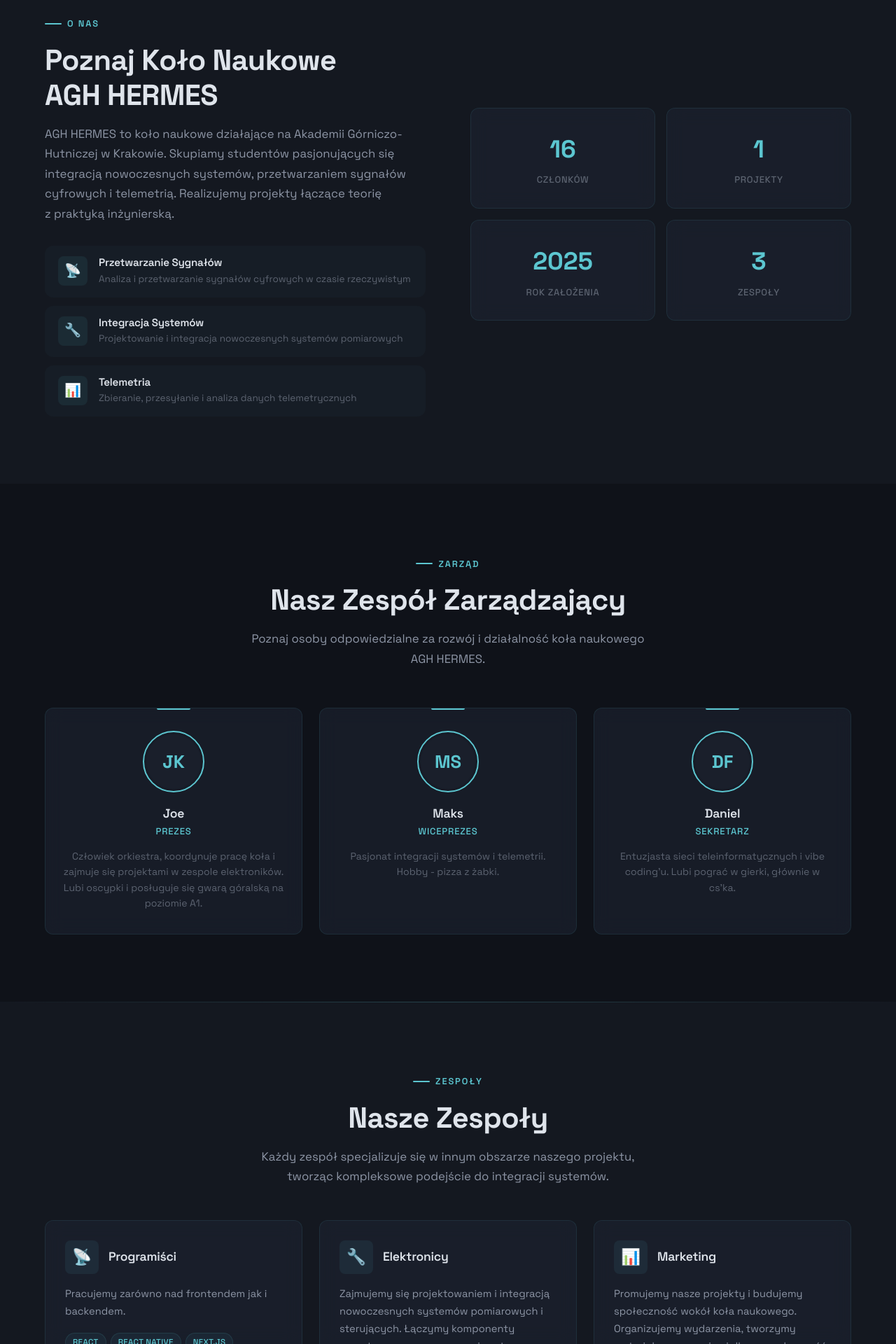
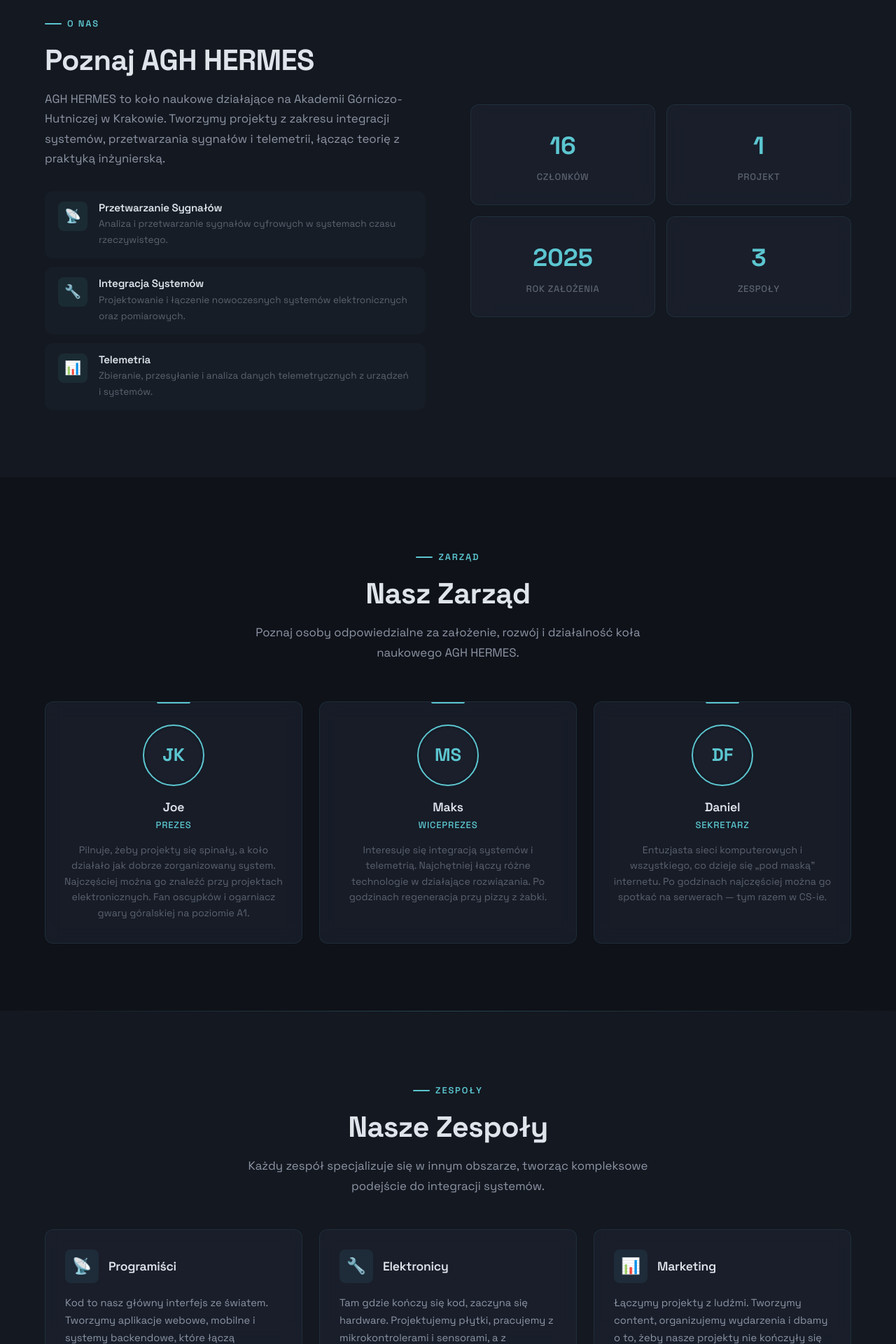
Before and after one commit to aghhermes/aghhermes.github.io, a Next.js app: page / in a window 1280 px wide. Shown: the part 880-2800 px from the top of the page at 70% size. Built offline with nearby package versions, Linux system fonts and the light colour scheme.

Commit message:
Replaced most of descriptions at the page, page almost done, some minor amendments needed

```diff
--- a/src/components/About.tsx
+++ b/src/components/About.tsx
@@ -4,23 +4,23 @@
   {
     icon: "📡",
     title: "Przetwarzanie Sygnałów",
-    description: "Analiza i przetwarzanie sygnałów cyfrowych w czasie rzeczywistym",
+    description: "Analiza i przetwarzanie sygnałów cyfrowych w systemach czasu rzeczywistego.",
   },
   {
     icon: "🔧",
     title: "Integracja Systemów",
-    description: "Projektowanie i integracja nowoczesnych systemów pomiarowych",
+    description: "Projektowanie i łączenie nowoczesnych systemów elektronicznych oraz pomiarowych.",
   },
   {
     icon: "📊",
     title: "Telemetria",
-    description: "Zbieranie, przesyłanie i analiza danych telemetrycznych",
+    description: "Zbieranie, przesyłanie i analiza danych telemetrycznych z urządzeń i systemów.",
   },
 ];
 
 const STATS = [
   { number: "16", label: "Członków" },
-  { number: "1", label: "Projekty" },
+  { number: "1", label: "Projekt" },
   { number: "2025", label: "Rok założenia" },
   { number: "3", label: "Zespoły" },
 ];
@@ -33,14 +33,10 @@
           <div className={styles.aboutText}>
             <span className="section-label">O nas</span>
             <h2 className="section-title">
-              Poznaj Koło Naukowe AGH&nbsp;HERMES
+              Poznaj AGH&nbsp;HERMES
             </h2>
             <p className={`section-description ${styles.aboutDescription}`}>
-              AGH HERMES to koło naukowe działające na Akademii
-              Górniczo-Hutniczej w Krakowie. Skupiamy studentów pasjonujących
-              się integracją nowoczesnych systemów, przetwarzaniem sygnałów
-              cyfrowych i telemetrią. Realizujemy projekty łączące teorię
-              z&nbsp;praktyką inżynierską.
+              AGH HERMES to koło naukowe działające na Akademii Górniczo-Hutniczej w Krakowie. Tworzymy projekty z zakresu integracji systemów, przetwarzania sygnałów i telemetrii, łącząc teorię z praktyką inżynierską.
             </p>
 
             <div className={styles.aboutHighlights}>
--- a/src/components/Board.tsx
+++ b/src/components/Board.tsx
@@ -5,19 +5,19 @@
     name: "Joe",
     role: "Prezes",
     initials: "JK",
-    bio: "Człowiek orkiestra, koordynuje pracę koła i zajmuje się projektami w zespole elektroników. Lubi oscypki i posługuje się gwarą góralską na poziomie A1.",
+    bio: "Pilnuje, żeby projekty się spinały, a koło działało jak dobrze zorganizowany system. Najczęściej można go znaleźć przy projektach elektronicznych. Fan oscypków i ogarniacz gwary góralskiej na poziomie A1.",
   },
   {
     name: "Maks",
     role: "Wiceprezes",
     initials: "MS",
-    bio: "Pasjonat integracji systemów i telemetrii. Hobby - pizza z żabki.",
+    bio: "Interesuje się integracją systemów i telemetrią. Najchętniej łączy różne technologie w działające rozwiązania. Po godzinach regeneracja przy pizzy z żabki.",
   },
   {
     name: "Daniel",
     role: "Sekretarz",
     initials: "DF",
-    bio: "Entuzjasta sieci teleinformatycznych i vibe coding'u. Lubi pograć w gierki, głównie w cs'ka.",
+    bio: "Entuzjasta sieci komputerowych i wszystkiego, co dzieje się „pod maską” internetu. Po godzinach najczęściej można go spotkać na serwerach — tym razem w CS-ie.",
   },
 ];
 
@@ -27,10 +27,10 @@
       <div className="container">
         <div className={styles.boardHeader}>
           <span className="section-label">Zarząd</span>
-          <h2 className="section-title">Nasz Zespół Zarządzający</h2>
+          <h2 className="section-title">Nasz Zarząd</h2>
           <p className="section-description" style={{ margin: "0 auto" }}>
-            Poznaj osoby odpowiedzialne za rozwój i działalność koła naukowego
-            AGH&nbsp;HERMES.
+            Poznaj osoby odpowiedzialne za założenie, rozwój i działalność koła naukowego
+            AGH HERMES.
           </p>
         </div>
 
--- a/src/components/Contact.tsx
+++ b/src/components/Contact.tsx
@@ -10,18 +10,18 @@
           </span>
           <h2 className="section-title">Dołącz do AGH&nbsp;HERMES</h2>
           <p className={`section-description ${styles.contactDescription}`}>
-            Szukasz miejsca, gdzie rozwiniesz swoje umiejętności w integracji
-            systemów, przetwarzaniu sygnałów i telemetrii? Zapraszamy!
+            Chcesz budować realne systemy — od elektroniki i telemetrii po oprogramowanie?
+            W AGH HERMES rozwijamy projekty, w których teoria spotyka się z praktyką.
           </p>
 
           <div className={`glass-card ${styles.contactCard}`}>
             <div className={styles.contactInner}>
               <h3 className={styles.contactCta}>
-                Gotowy na nowe wyzwania?
+                Zacznij budować z nami!
               </h3>
               <p className={styles.contactSubtext}>
-                Napisz do nas lub odwiedź nasze social media, aby dowiedzieć się
-                więcej o najbliższych rekrutacjach i wydarzeniach.
+                Dołącz do zespołu studentów, którzy projektują i budują własne rozwiązania technologiczne.
+                Sprawdź aktualne rekrutacje lub odezwij się do nas w mediach społecznościowych.
               </p>
 
               <div className={styles.contactActions}>
--- a/src/components/Footer.tsx
+++ b/src/components/Footer.tsx
@@ -15,9 +15,7 @@
               <span className={styles.footerBrandName}>AGH HERMES</span>
             </div>
             <p className={styles.footerDescription}>
-              Koło Naukowe na Akademii Górniczo-Hutniczej im. Stanisława
-              Staszica w Krakowie. Integracja systemów, przetwarzanie sygnałów
-              cyfrowych i telemetria.
+              Koło naukowe działające na AGH w Krakowie. Tworzymy projekty z zakresu integracji systemów, elektroniki i telemetrii.
             </p>
           </div>
 
@@ -36,7 +34,7 @@
           <div>
             <h4 className={styles.footerColumnTitle}>Projekty</h4>
             <div className={styles.footerLinks}>
-              <a href="#teams" className={styles.footerLink}>Aplikacja mobilna</a>
+              <a href="#teams" className={styles.footerLink}>Flota hulajnóg AGH</a>
             </div>
           </div>
 
@@ -76,7 +74,7 @@
 
         <div className={styles.footerBottom}>
           <p className={styles.footerCopyright}>
-            © {currentYear} AGH HERMES. Wszelkie prawa zastrzeżone.
+            © {currentYear} AGH HERMES — Koło Naukowe AGH
           </p>
           <p className={styles.footerAgh}>
             Akademia Górniczo-Hutnicza im. St. Staszica w Krakowie
--- a/src/components/Hero.tsx
+++ b/src/components/Hero.tsx
@@ -18,10 +18,7 @@
           Systemy, Sygnały &amp; Telemetria
         </h1>
         <p className={styles.heroDescription}>
-          Jesteśmy zespołem studentów Akademii Górniczo-Hutniczej w Krakowie,
-          którzy łączą pasję do technologii z praktycznym podejściem do
-          integracji nowoczesnych systemów, przetwarzania sygnałów cyfrowych
-          i&nbsp;telemetrii.
+          Jesteśmy zespołem studentów AGH, którzy projektują i budują systemy elektroniczne, rozwiązania telemetryczne oraz technologie przetwarzania sygnałów. Łączymy teorię z praktyką, tworząc realne projekty technologiczne.
         </p>
 
         <div className={styles.heroActions}>
--- a/src/components/HeroLogo.module.css
+++ b/src/components/HeroLogo.module.css
@@ -3,6 +3,8 @@
   height: 100%;
   filter: drop-shadow(0 0 10px rgba(92, 198, 208, 0.15));
   color: #dfe4eb; /* Ensures currentColor resolves to off-white text for dark background */
+  /* Cyberpunk glitch starts after initial draw/fill (approx 2.1s total max) */
+  animation: cyberpunkGlitch 6s infinite 2.5s;
 }
 
 /* Initial state: animate strokes, fill transparent */
@@ -75,3 +77,61 @@
   from { fill: transparent; stroke: #1acff1; }
   to { fill: #1acff1; stroke: transparent; }
 }
+
+@keyframes cyberpunkGlitch {
+  0%, 100% {
+    transform: translate(0) scale(1) skew(0deg);
+    filter: drop-shadow(0 0 10px rgba(92, 198, 208, 0.15));
+  }
+  /* Chromatic Glitch 1 */
+  2% {
+    transform: translate(-3px, 1px) skew(1deg);
+    filter: drop-shadow(-3px 0 0 rgba(255, 0, 85, 0.8)) drop-shadow(3px 0 0 rgba(26, 207, 241, 0.8));
+  }
+  4% {
+    transform: translate(3px, -1px) skew(-1deg);
+    filter: drop-shadow(3px 0 0 rgba(255, 0, 85, 0.8)) drop-shadow(-3px 0 0 rgba(26, 207, 241, 0.8));
+  }
+  6% {
+    transform: translate(0) skew(0deg);
+    filter: drop-shadow(0 0 10px rgba(92, 198, 208, 0.15));
+  }
+  /* Neon Flicker */
+  50% {
+    filter: drop-shadow(0 0 10px rgba(92, 198, 208, 0.15));
+    opacity: 1;
+  }
+  50.5% {
+    filter: drop-shadow(0 0 20px rgba(26, 207, 241, 0.5));
+    opacity: 0.8;
+  }
+  51% {
+    filter: drop-shadow(0 0 10px rgba(92, 198, 208, 0.15));
+    opacity: 1;
+  }
+  51.5% {
+    filter: drop-shadow(0 0 25px rgba(26, 207, 241, 0.6));
+    opacity: 0.9;
+  }
+  52% {
+    filter: drop-shadow(0 0 10px rgba(92, 198, 208, 0.15));
+    opacity: 1;
+  }
+  /* Glitch 2 */
+  75% {
+    transform: translate(0) skew(0deg);
+    filter: drop-shadow(0 0 10px rgba(92, 198, 208, 0.15));
+  }
+  76% {
+    transform: translate(1px, 2px) skew(2deg);
+    filter: drop-shadow(-2px 0 0 rgba(26, 207, 241, 0.9));
+  }
+  77% {
+    transform: translate(-2px, -1px) skew(-2deg);
+    filter: drop-shadow(2px 0 0 rgba(255, 0, 85, 0.9));
+  }
+  78% {
+    transform: translate(0) skew(0deg);
+    filter: drop-shadow(0 0 10px rgba(92, 198, 208, 0.15));
+  }
+}
--- a/src/components/Teams.tsx
+++ b/src/components/Teams.tsx
@@ -5,21 +5,21 @@
     icon: "📡",
     name: "Programiści",
     description:
-      "Pracujemy zarówno nad frontendem jak i backendem.",
+      "Kod to nasz główny interfejs ze światem. Tworzymy aplikacje webowe, mobilne i systemy backendowe, które łączą użytkowników z projektami powstającymi w kole. Od UI po integrację z hardwarem.",
     tags: ["React", "React Native", "Next.js", "Postgres", "Python", "Julia"],
   },
   {
     icon: "🔧",
     name: "Elektronicy",
     description:
-      "Zajmujemy się projektowaniem i integracją nowoczesnych systemów pomiarowych i sterujących. Łączymy komponenty sprzętowe z oprogramowaniem, tworząc kompletne rozwiązania inżynierskie.",
+      "Tam gdzie kończy się kod, zaczyna się hardware. Projektujemy płytki, pracujemy z mikrokontrolerami i sensorami, a z pojedynczych komponentów składamy działające systemy.",
     tags: ["STM32", "ESP32", "Sensory"],
   },
   {
     icon: "📊",
     name: "Marketing",
     description:
-      "Promujemy nasze projekty i budujemy społeczność wokół koła naukowego. Organizujemy wydarzenia, tworzymy materiały promocyjne i dbamy o obecność AGH HERMES w mediach społecznościowych.",
+      "Łączymy projekty z ludźmi. Tworzymy content, organizujemy wydarzenia i dbamy o to, żeby nasze projekty nie kończyły się tylko w laboratorium.",
     tags: ["Youtube", "Facebook", "Instagram"],
   },
 ];
@@ -28,7 +28,31 @@
   {
     title: "Aplikacja mobilna",
     description:
-      "Aplikacja pozwalająca na użytkowanie zasobów AGH HERMES. Poprzez uwierzytelnianie przy pomocy SSO.",
+      "Aplikacja umożliwiająca szybkie wypożyczenie hulajnogi na kampusie. Logowanie odbywa się przez uczelniane SSO, dzięki czemu system jest dostępny wyłącznie dla społeczności AGH.",
+    status: "active" as const,
+    statusLabel: "W trakcie",
+  },
+
+  {
+    title: "System stabilizacji",
+    description:
+      "Układ żyroskopowy wspierający stabilność i kontrolę jazdy. Monitoruje ruch hulajnogi i pomaga utrzymać bezpieczeństwo użytkownika.",
+    status: "active" as const,
+    statusLabel: "W trakcie",
+  },
+
+  {
+    title: "System Sensorów",
+    description:
+      "Zestaw czujników monitorujących otoczenie hulajnogi. Wykrywa przeszkody i wspiera systemy bezpieczeństwa podczas jazdy.",
+    status: "active" as const,
+    statusLabel: "W trakcie",
+  },
+
+  {
+    title: "Stacja ładowania",
+    description:
+      "Stanowisko umożliwiające automatyczne ładowanie hulajnóg podczas postoju. Docelowo wykorzystujące energię odnawialną.",
     status: "active" as const,
     statusLabel: "W trakcie",
   },
@@ -49,7 +73,7 @@
           <span className="section-label">Zespoły</span>
           <h2 className="section-title">Nasze Zespoły</h2>
           <p className="section-description" style={{ margin: "0 auto" }}>
-            Każdy zespół specjalizuje się w innym obszarze naszego projektu,
+            Każdy zespół specjalizuje się w innym obszarze,
             tworząc kompleksowe podejście do integracji systemów.
           </p>
         </div>
@@ -76,9 +100,11 @@
         {/* Sub-projects */}
         <div className={styles.projectsHeader}>
           <span className="section-label">Projekty</span>
-          <h2 className="section-title">Nasze Projekty</h2>
+          <h2 className="section-title">Inteligentna flota hulajnóg na kampusie AGH</h2>
           <p className="section-description" style={{ margin: "0 auto" }}>
-            Obecnie jesteśmy w trakcie realizacji naszego pierwszego projektu.
+            Budujemy system współdzielonych hulajnóg elektrycznych zaprojektowany specjalnie dla kampusu AGH.
+            Projekt obejmuje zarówno oprogramowanie, elektronikę pokładową, jak i infrastrukturę ładowania — wszystko tworzone przez studentów, z myślą o bezpiecznym i wygodnym poruszaniu się po miasteczku.
+
           </p>
         </div>
 
```
